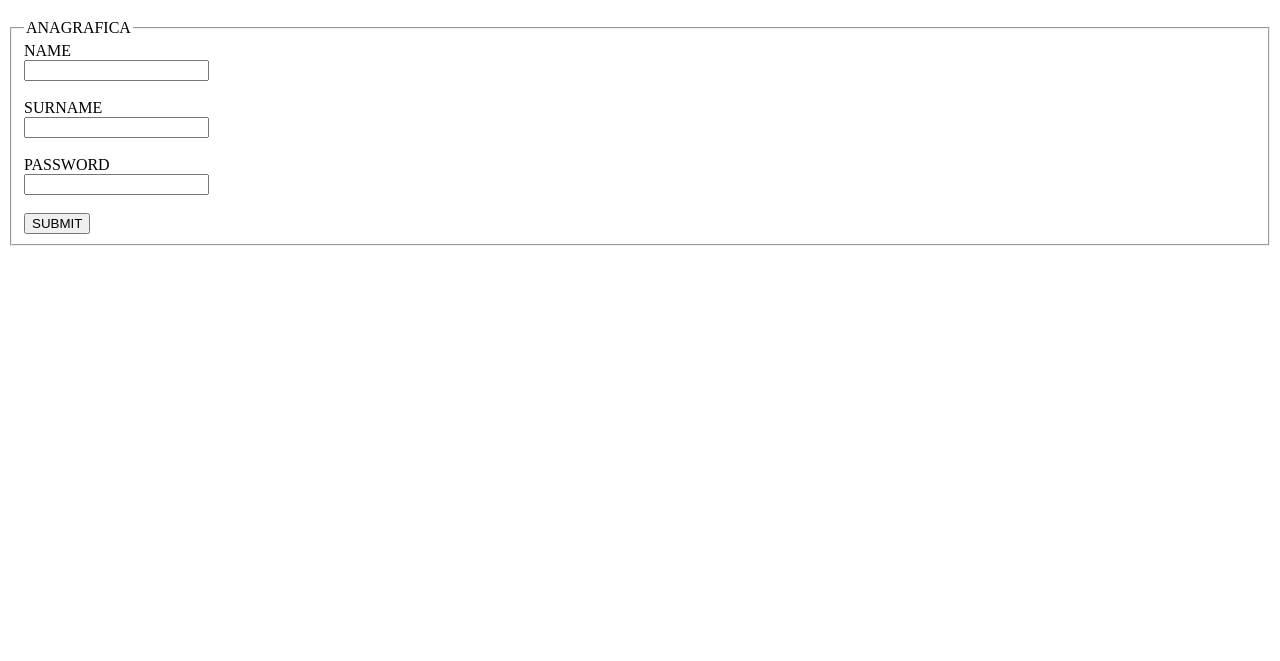
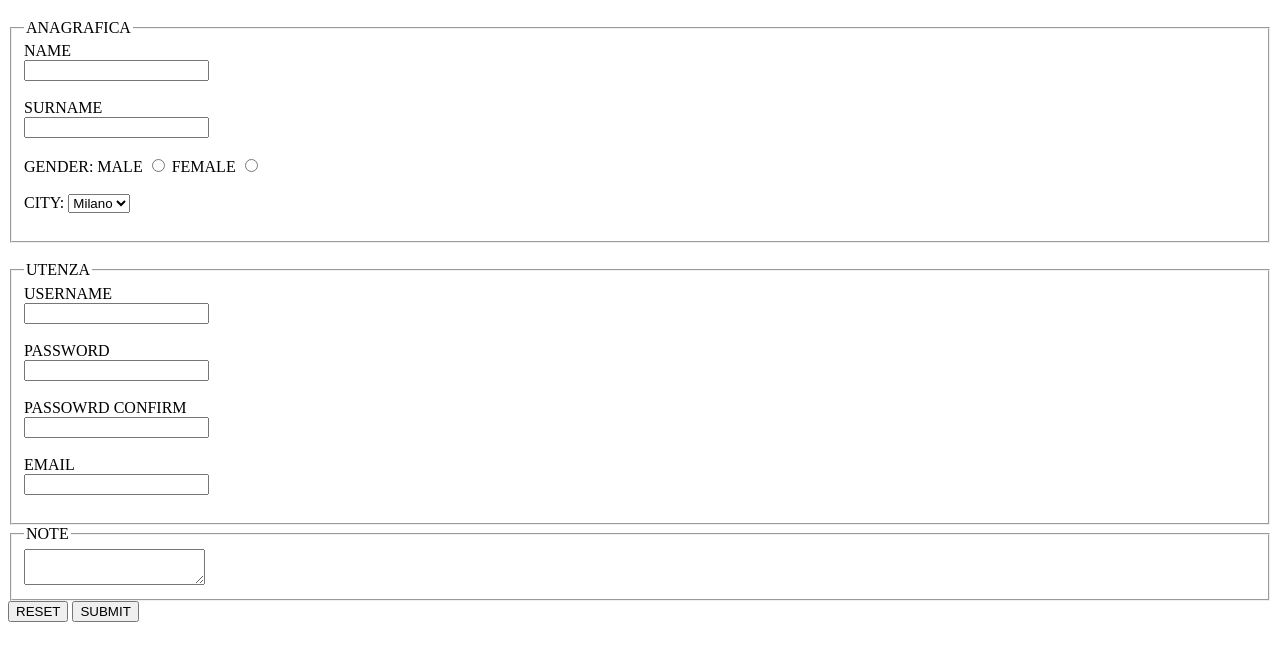
Before and after one commit to framancuso/corso_front_end, a plain HTML site: page html/form.html in a window 1280 px wide. Shown: the part 61-722 px from the top of the page. Drawn offline with Linux system fonts and the light colour scheme.

Commit message:
Aggiornamento

```diff
--- a/html/form.html
+++ b/html/form.html
@@ -15,12 +15,47 @@
                     <label for="form_surname"> SURNAME </label><br>
                     <input id="form_surname" type="text" name="surname"/>
                     <br><br>
-                    <label for="form_password"> PASSWORD </label> <br>
-                    <input id="form_password" type="password" name="password"/>
+                    GENDER:
+                    <label for="form_male"> MALE </label>
+                    <input id="form_male" type="radio" name="gender"/>
+                    <label for="form_female"> FEMALE </label>
+                    <input id="form_female" type="radio" name="gender"/>
+                    <br><br>
+                    CITY:
+                    <select>
+                        <option value="Milano">Milano</option>
+                        <option value="Torino">Torino</option>
+                    </select>
                 </div>
                 <br>
-                <button type="submit">SUBMIT</button>
+
             </fieldset>
+            <br>
+            <fieldset>
+                    <legend>UTENZA</legend>
+                    <div>
+                        <label for="form_username"> USERNAME </label><br>
+                        <input id="form_username" type="text" name="usernname"/>
+                        <br><br>
+                        <label for="form_password"> PASSWORD </label><br>
+                        <input id="form_password" type="password" name="password"/>
+                        <br><br>
+                        <label for="form_password2"> PASSOWRD CONFIRM </label><br>
+                        <input id="form_password2" type="password" name="password2"/>
+                        <br><br>
+                        <label for="form_email"> EMAIL </label><br>
+                        <input id="form_email" type="email" name="email"/>
+                        <br><br>
+                    </div>
+            </fieldset>
+            <fieldset>
+                    <legend>NOTE</legend>
+                    <div>
+                        <textarea> </textarea>
+                    </div>
+            </fieldset>
+            <button type="reset">RESET</button>
+            <button type="submit">SUBMIT</button>
         </form>
     </body>
 </html>
```
